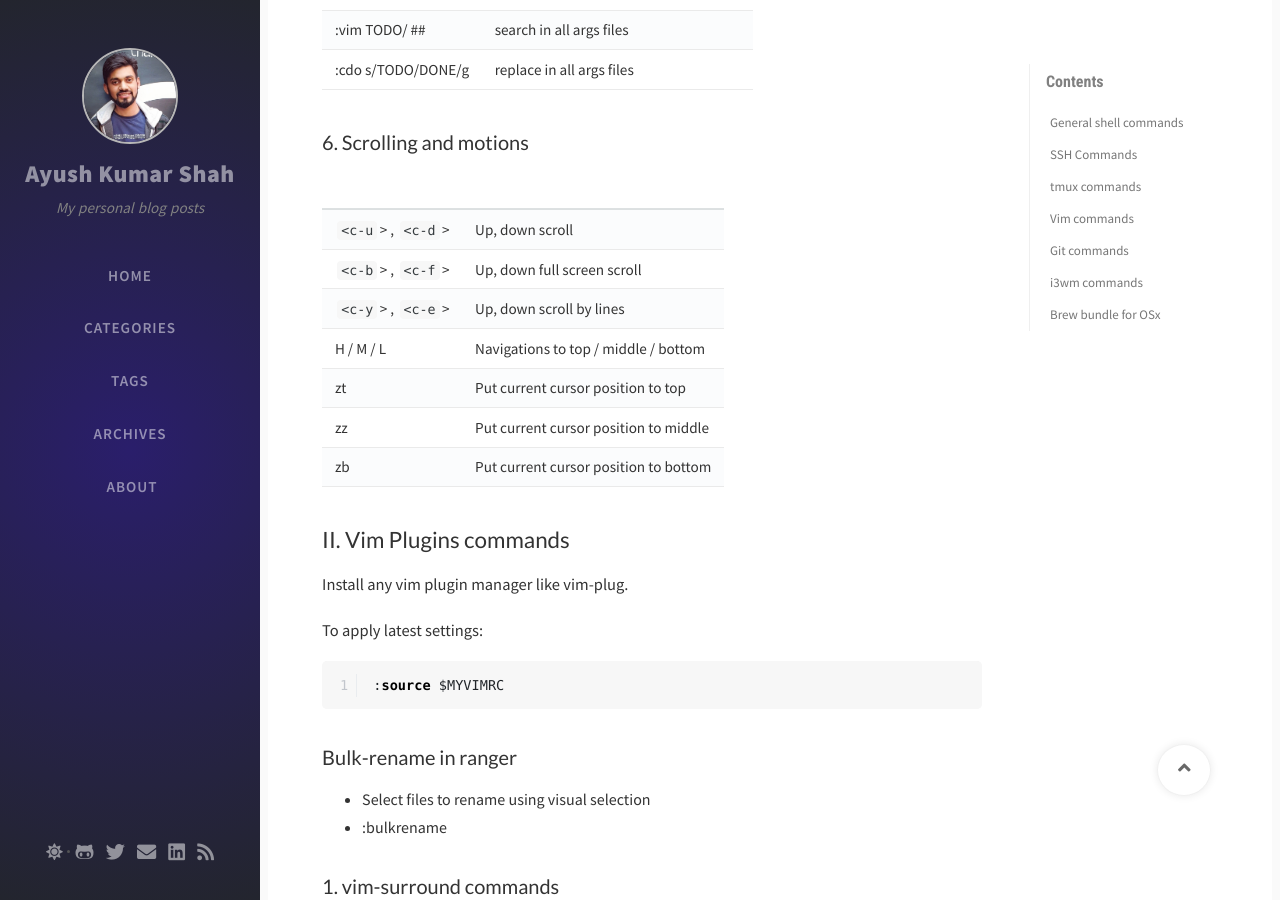
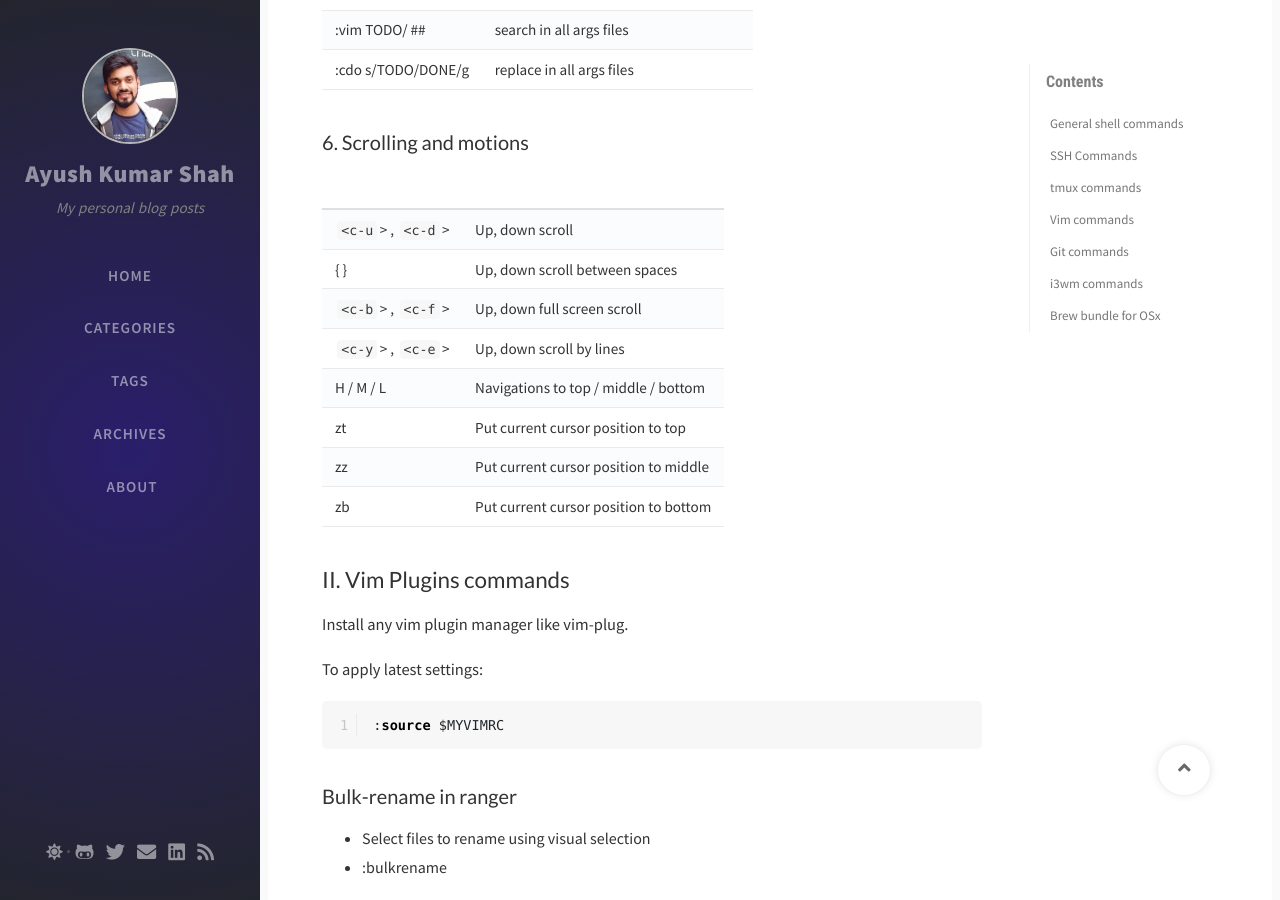
Before and after one commit to ayushkumarshah/ayushkumarshah.github.io, a Jekyll site: the page built from _posts/2020-08-12-common-commands.md, in a window 1280 px wide and 900 px high, scrolled down 9882 px. Built offline with Jekyll 4.4.1, drawn with Linux system fonts in a browser that asks for light colours; nearby versions of some CDN libraries; comment, search, counter and statistics services are not loaded.

Commit message:
docs: Add scroll between spaces

```diff
--- a/_posts/2020-08-12-common-commands.md
+++ b/_posts/2020-08-12-common-commands.md
@@ -320,6 +320,7 @@ Args are list of files initially opened. So, it's a subset of buffers.
 |||
 |--|--|
 |`<c-u`> , `<c-d`>|Up, down scroll|
+|{ }|Up, down scroll between spaces|
 |`<c-b`> , `<c-f`>|Up, down full screen scroll|
 |`<c-y`> , `<c-e`>|Up, down scroll by lines|
 |H / M / L|Navigations to top / middle / bottom|
```
